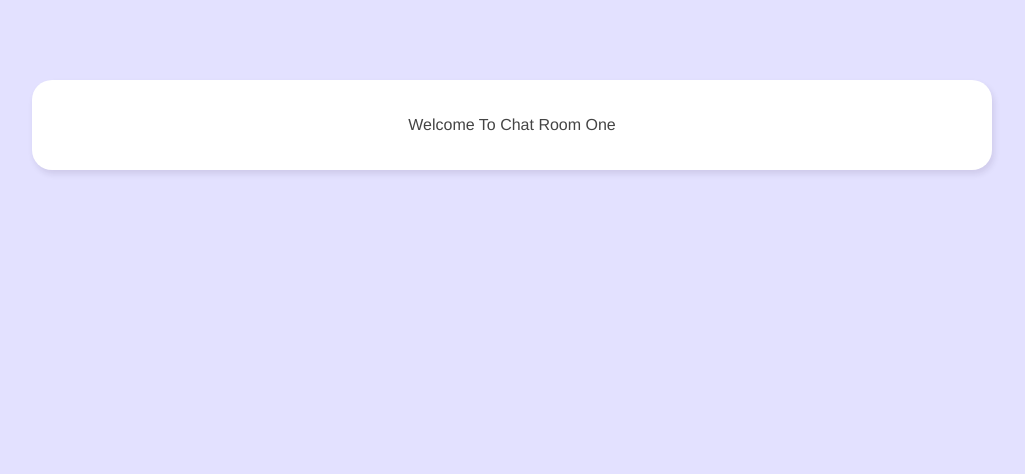
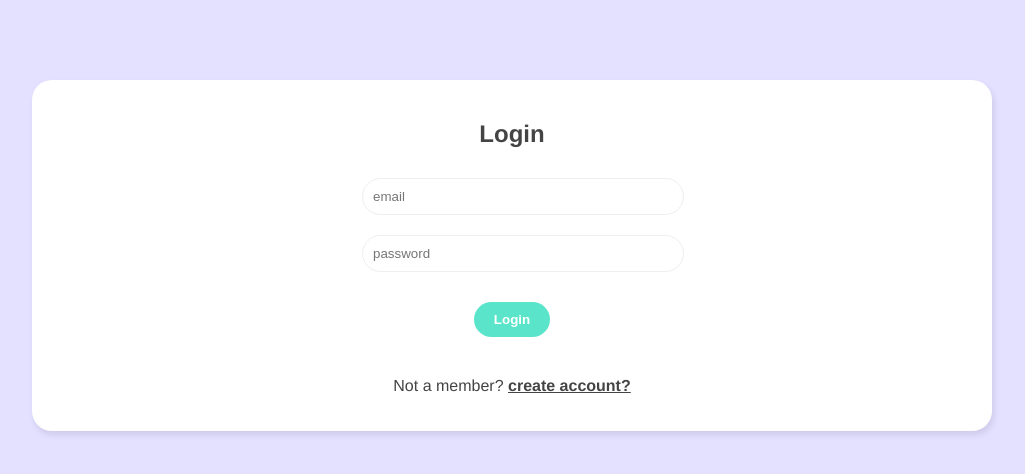
Before and after one commit to dev-wy-k/live-chat-room, a Vue app: page / in a window 1280 px wide. Shown: the top 474 px of the page, without its empty margins (128-1153 px from the left). Built offline with nearby package versions, Linux system fonts and the light colour scheme.

Commit message:
refactoring creating users to firebase

```diff
--- a/package.json
+++ b/package.json
@@ -8,6 +8,7 @@
   },
   "dependencies": {
     "core-js": "^3.8.3",
+    "firebase": "^10.3.1",
     "vue": "^3.2.13",
     "vue-router": "^4.0.3"
   },
--- /dev/null
+++ b/src/components/Login.vue
@@ -0,0 +1,28 @@
+<template>
+    <h2>Login</h2>
+    <form @submit.prevent="login">
+      <input type="email" placeholder="email" v-model="email">
+      <input type="password" placeholder="password" v-model="password">
+      <button>Login</button>
+    </form>
+  </template>
+
+  <script>
+  import { ref } from 'vue';
+
+  export default {
+      setup(){
+          let email = ref("");
+          let password = ref("");
+
+          let login = () => {
+              console.log(email.value,password.value);
+          }
+          return {email,password,login};
+      }
+  }
+  </script>
+
+  <style>
+
+  </style>
--- /dev/null
+++ b/src/components/Signup.vue
@@ -0,0 +1,33 @@
+<template>
+  <h2>Sign Up</h2>
+  <form @submit.prevent="signUp">
+    <input type="text" placeholder="display name" v-model="displayName" />
+    <input type="email" placeholder="email" v-model="email" />
+    <input type="password" placeholder="password" v-model="password" />
+    <button>Sign Up</button>
+  </form>
+</template>
+
+<script>
+import { ref } from "vue";
+import { auth, createUserWithEmailAndPassword } from "@/firebase/config";
+import { updateProfile } from "firebase/auth";
+import useSignup from "../composables/useSignup";
+
+export default {
+  setup() {
+    let displayName = ref("");
+    let email = ref("");
+    let password = ref("");
+
+    let { error, createAccount } = useSignup();
+    let signUp = async () => {
+       let res = await createAccount(email.value,password.value,displayName.value);
+       console.log(res)
+    };
+    return { displayName, email, password, signUp };
+  },
+};
+</script>
+
+<style></style>
--- /dev/null
+++ b/src/composables/useSignup.js
@@ -0,0 +1,22 @@
+import { ref } from "vue";
+import { auth, createUserWithEmailAndPassword } from "@/firebase/config";
+import { updateProfile } from "firebase/auth";
+
+let error = ref("");
+let createAccount = async (email, password, displayName) => {
+  try {
+    let res = await createUserWithEmailAndPassword(auth, email, password);
+    if (!res) {
+      throw new Error("could not create new user");
+    }
+    await updateProfile(auth.currentUser, { displayName });
+    return res;
+  } catch (err) {
+    error.value = err.message;
+  }
+};
+let useSignup = () => {
+  return { error, createAccount };
+};
+
+export default useSignup;
--- /dev/null
+++ b/src/firebase/config.js
@@ -0,0 +1,19 @@
+import {initializeApp} from 'firebase/app';
+import { getFirestore, collection, getDocs } from 'firebase/firestore/lite';
+import { getAuth, createUserWithEmailAndPassword } from 'firebase/auth';
+const firebaseConfig = {
+    apiKey: "AIzaSyCaEaV8RPHvhk8vV2OG3K7jdu1xwUcMxk8",
+    authDomain: "live-chat-app-e6eae.firebaseapp.com",
+    projectId: "live-chat-app-e6eae",
+    storageBucket: "live-chat-app-e6eae.appspot.com",
+    messagingSenderId: "226348510990",
+    appId: "1:226348510990:web:ea61dab61a5a3518c6715f"
+  };
+
+let app = initializeApp(firebaseConfig);
+let db=getFirestore(app);
+let auth=getAuth();
+
+
+// let timestamp = firebase.firestore.FieldValue.serverTimeStamp;
+export {db,auth,createUserWithEmailAndPassword};
--- a/src/views/Welcome.vue
+++ b/src/views/Welcome.vue
@@ -1,18 +1,62 @@
 <template>
   <div class="welcome container">
-    <p>Welcome To Chat Room One</p>
+    <div v-if="showLoginForm">
+      <Login></Login>
+      <p>Not a member? <span @click="showLoginForm=!showLoginForm">create account?</span></p>
+    </div>
+    <div v-else>
+      <Signup></Signup>
+      <p>Already member? <span @click="showLoginForm=!showLoginForm">Login Account?</span></p>
+    </div>
   </div>
 </template>
 
 <script>
+import { ref } from "vue";
+import Login from "../components/Login";
+import Signup from "../components/Signup";
 export default {
+  components: {
+    Login,
+    Signup,
+  },
+  setup() {
+    let showLoginForm = ref(true);
 
-}
+    return { showLoginForm };
+  },
+};
 </script>
 
 <style>
-.welcome{
-    text-align: center;
-    padding: 20px 0;
+.welcome {
+  text-align: center;
+  padding: 20px 0;
+}
+/* form styles */
+.welcome form {
+  width: 300px;
+  margin: 20px auto;
+}
+/* .welcome label {
+    display: block;
+    margin: 20px 0 10px;
+  } */
+.welcome input {
+  width: 100%;
+  padding: 10px;
+  border-radius: 20px;
+  border: 1px solid #eee;
+  outline: none;
+  color: #999;
+  margin: 10px auto;
+}
+.welcome span {
+  font-weight: bold;
+  text-decoration: underline;
+  cursor: pointer;
+}
+.welcome button {
+  margin: 20px auto;
 }
 </style>
```
Also changed, not shown: 1 other file (tests, documents, lock files or other folders).
